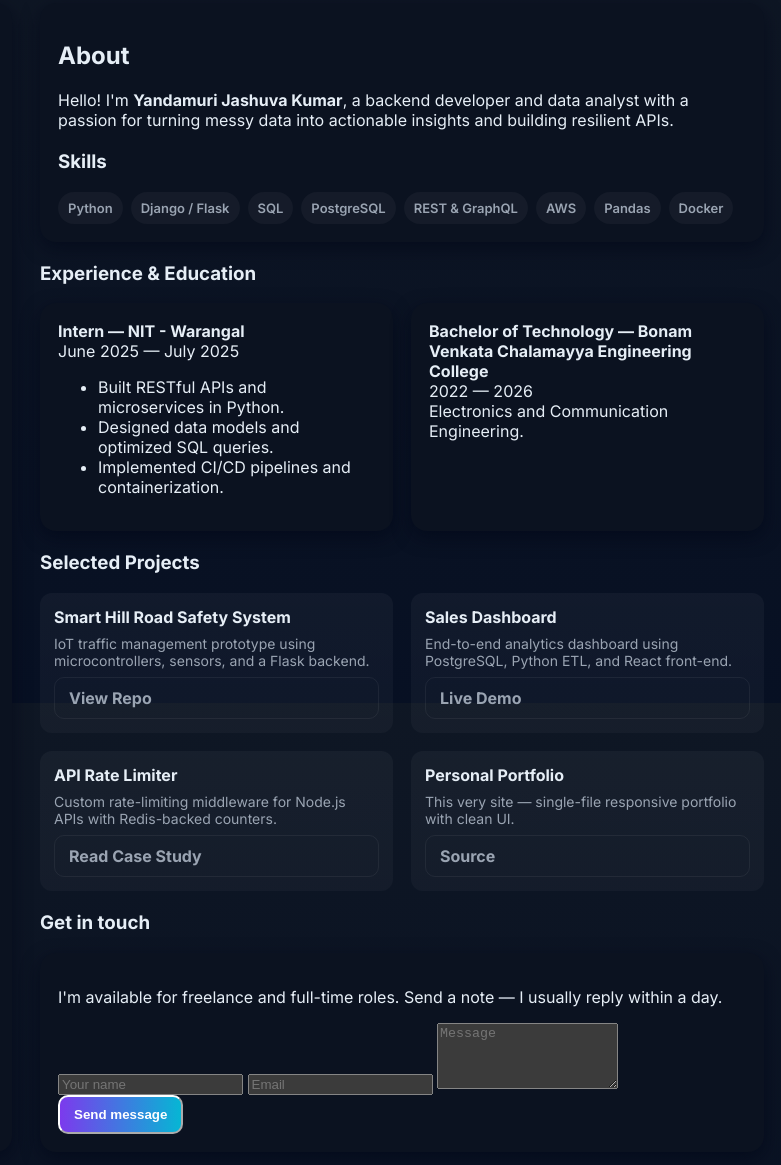
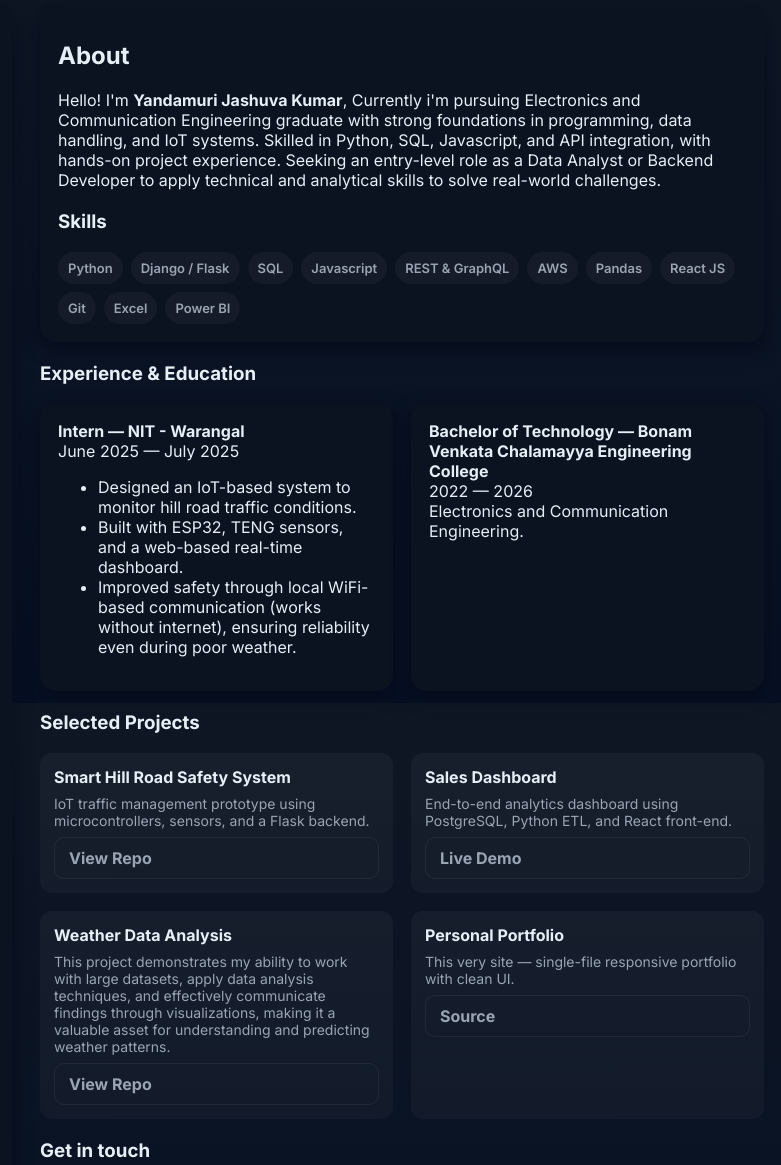
Before and after one commit to JashuvaKumar/portfoliogit, a plain HTML site: page index.html in a window 1280 px wide. Shown: the part 133-1298 px from the top of the page, 402-1183 px from the left. Drawn offline with Linux system fonts and the light colour scheme.

Commit message:
updated portfolio

```diff
--- a/index.html
+++ b/index.html
@@ -23,7 +23,7 @@
 
                         <div>
 
-                            <div style="font-weight:700">Yandamuri Jashuva Kumar</div>
+                            <div style="font-weight:700"> Yandamuri Jashuva Kumar</div>
 
                             <div style="font-size:13px;color:var(--muted)">Backend Developer • Data Analyst • Open to opportunities</div>
 
@@ -36,7 +36,7 @@
                                 <a href="#about">About</a>
                                 <a href="#projects">Projects</a>
                                 <a href="#contact">Contact</a>
-                                <a class="cta" href="#resume">Resume</a>
+                                <a class="cta" href="https://github.com/JashuvaKumar/My-resume/blob/main/Yandamuri%20Jashuva%20Kumar%20Resume.pdf">Resume</a>
 
                                 </nav>
 
@@ -73,15 +73,15 @@
                                                     <div class="role">Full-stack / Backend Developer — Python, Html, CSS, SQL, Api</div><div class="summary">A motivated developer and data enthusiast with experience building APIs, data pipelines, and dashboards. I build scalable backend systems and analyze data to create product insights.</div>
                                                     <div style="margin-top:12px;display:flex;gap:8px">
                                                         <a class="btn btn-outline" href="#projects">View Work</a>
-                                                        <a class="btn btn-primary" id="resume" href="#">Download CV</a>
+                                                        <a class="btn btn-primary" id="resume" href="https://github.com/JashuvaKumar/My-resume/blob/main/Yandamuri%20Jashuva%20Kumar%20Resume.pdf">Download CV</a>
                                                     </div>
 
                                                     <div style="margin-top:12px">
                                                         <strong style="font-size:13px;color:var(--muted)">Contact</strong>
                                                         <ul class="contact-list" style="margin-top:8px">
-                                                            <li>📧 <a href="mailto:jashuvakumaryandamuri.com">jashuvakumaryandamuri@.com</a></li>
-                                                            <li>🌐 <a href="https://yourwebsite.com" target="_blank">GitHub</a></li>
-                                                            <li>🔗 <a href="https://linkedin.com/in/yourprofile" target="_blank">linkedin.com/in/Jashuva kumar</a></li>
+                                                            <li>📧 <a href="">jashuvakumaryandamuri@.com</a></li>
+                                                            <li>🌐 <a href="https://github.com/JashuvaKumar" target="_blank">GitHub</a></li>
+                                                            <li>🔗 <a href="https://www.linkedin.com/in/yandamuri-jashuva-kumar-09a283255/" target="_blank">linkedin.com/in/Jashuva kumar</a></li>
                                                         </ul>
                                                     </div>
                                                 </div>
@@ -90,7 +90,10 @@
                                             <section>
                                                 <div class="card">
                                                     <h2>About</h2>
-                                                    <p>Hello! I'm <strong>Yandamuri Jashuva Kumar</strong>, a backend developer and data analyst with a passion for turning messy data into actionable insights and building resilient APIs.</p>
+                                                    <p>Hello! I'm <strong>Yandamuri Jashuva Kumar</strong>, Currently i'm pursuing Electronics and Communication Engineering graduate with strong foundations in programming, data handling,
+and IoT systems. Skilled in Python, SQL, Javascript, and API integration, with hands-on project experience.
+Seeking an entry-level role as a Data Analyst or Backend Developer to apply technical and analytical skills to
+solve real-world challenges.</p>
 
                                                     <div class="section">
                                                         <h3>Skills</h3>
@@ -98,11 +101,14 @@
                                                             <span class="skill">Python</span>
                                                             <span class="skill">Django / Flask</span>
                                                             <span class="skill">SQL</span>
-                                                            <span class="skill">PostgreSQL</span>
+                                                            <span class="skill">Javascript</span>
                                                             <span class="skill">REST & GraphQL</span>
                                                             <span class="skill">AWS</span>
                                                             <span class="skill">Pandas</span>
-                                                            <span class="skill">Docker</span>
+                                                            <span class="skill">React JS</span>
+                                                            <span class="skill">Git</span>
+                                                            <span class="skill">Excel</span>
+                                                            <span class="skill">Power BI</span>
                                                         </div>
                                                     </div>
                                                 </div>
@@ -113,11 +119,13 @@
                                                             <strong>Intern — NIT - Warangal</strong>
                                                             <div class="date">June 2025 — July 2025</div>
                                                             <ul>
-                                                                <li>Built RESTful APIs and microservices in Python.</li>
-                                                                <li>Designed data models and optimized SQL queries.</li>
-                                                                <li>Implemented CI/CD pipelines and containerization.</li>
+                                                                <li>Designed an IoT-based system to monitor hill road traffic conditions.</li>
+                                                                <li>Built with ESP32, TENG sensors, and a web-based real-time dashboard.</li>
+                                                                <li>Improved safety through local WiFi-based communication (works without internet), ensuring
+reliability even during poor weather.</li>
                                                             </ul>
-                                                        </div>                                          <div class="card">
+                                                        </div>
+                                                        <div class="card">
                                                             <strong>Bachelor of Technology — Bonam Venkata Chalamayya Engineering College</strong>
                                                             <div class="date">2022 — 2026</div>
                                                             <div>Electronics and Communication Engineering.</div>
@@ -131,7 +139,7 @@
                                                         <div class="project">
                                                             <h4>Smart Hill Road Safety System</h4>
                                                             <p>IoT traffic management prototype using microcontrollers, sensors, and a Flask backend.</p>
-                                                            <a href="#" class="btn btn-outline">View Repo</a>
+                                                            <a href="https://github.com/JashuvaKumar/My-Project" class="btn btn-outline">View Repo</a>
                                                         </div>
                                                         <div class="project">
                                                             <h4>Sales Dashboard</h4>
@@ -139,14 +147,14 @@
                                                             <a href="#" class="btn btn-outline">Live Demo</a>
                                                         </div>
                                                         <div class="project">
-                                                            <h4>API Rate Limiter</h4>
-                                                            <p>Custom rate-limiting middleware for Node.js APIs with Redis-backed counters.</p>
-                                                            <a href="#" class="btn btn-outline">Read Case Study</a>
+                                                            <h4>Weather Data Analysis</h4>
+                                                            <p>This project demonstrates my ability to work with large datasets, apply data analysis techniques, and effectively communicate findings through visualizations, making it a valuable asset for understanding and predicting weather patterns.</p>
+                                                            <a href="#" class="btn btn-outline">View Repo</a>
                                                         </div>
                                                         <div class="project">
                                                             <h4>Personal Portfolio</h4>
                                                             <p>This very site — single-file responsive portfolio with clean UI.</p>
-                                                            <a href="#" class="btn btn-outline">Source</a>
+                                                            <a href="https://jashuvakumarportfolio.netlify.app/" class="btn btn-outline">Source</a>
                                                         </div>
                                                     </div>
                                                 </div>
@@ -154,8 +162,8 @@
                                                 <div id="contact" class="section">
                                                     <h3>Get in touch</h3>
                                                     <div class="card">
-                                                        <p>I'm available for freelance and full-time roles. Send a note — I usually reply within a day.</p>
-                                                        <form onsubmit="event.preventDefault();alert('Replace this with your form handler or mailto link')">
+                                                        <p>I'm available for freelance and full-time roles. Send a note — I usually reply within Hours.</p>
+                                                        <form onsubmit="event.preventDefault();alert('Please can you send me an email at jashuvakumaryandamuri@.com');">
                                                             <input type="text" placeholder="Your name" required>
                                                             <input type="email" placeholder="Email" required>
                                                             <textarea placeholder="Message" rows="4" required></textarea>
```
